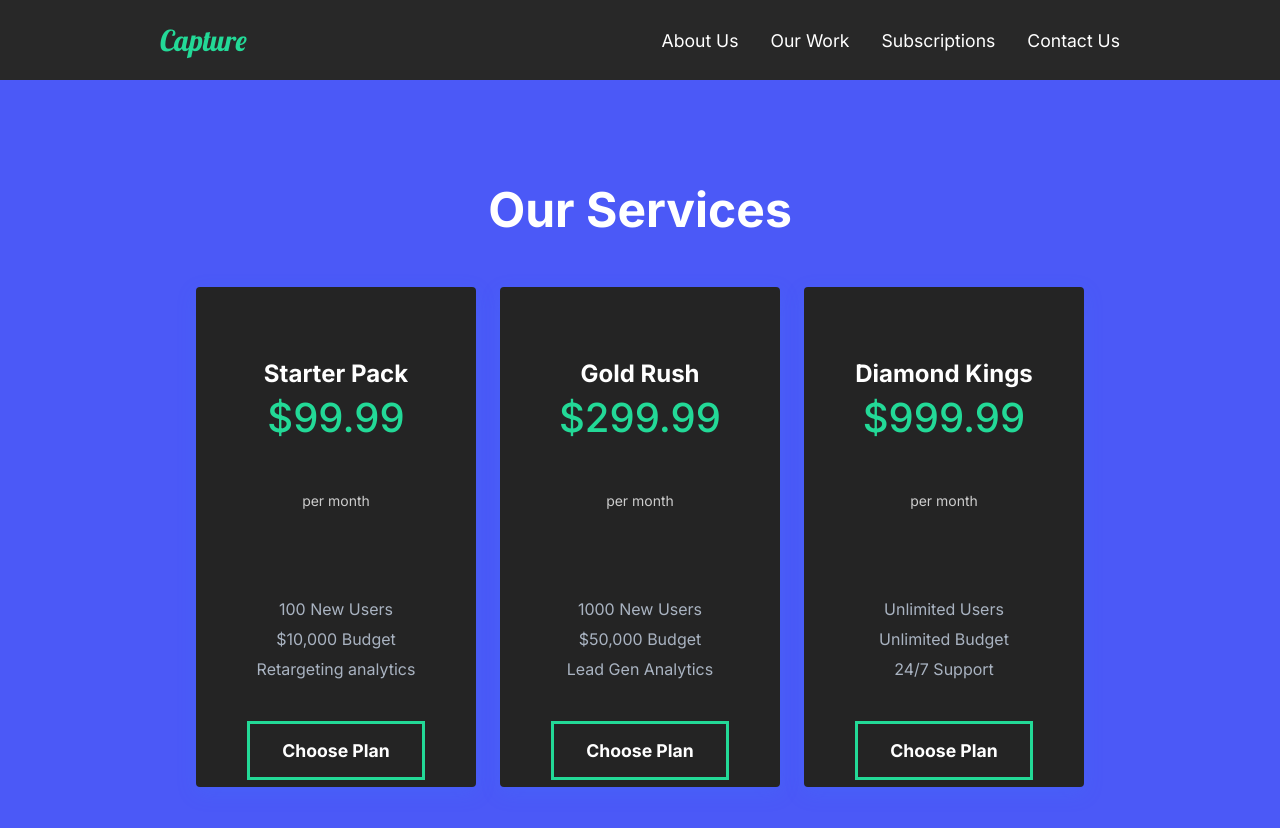
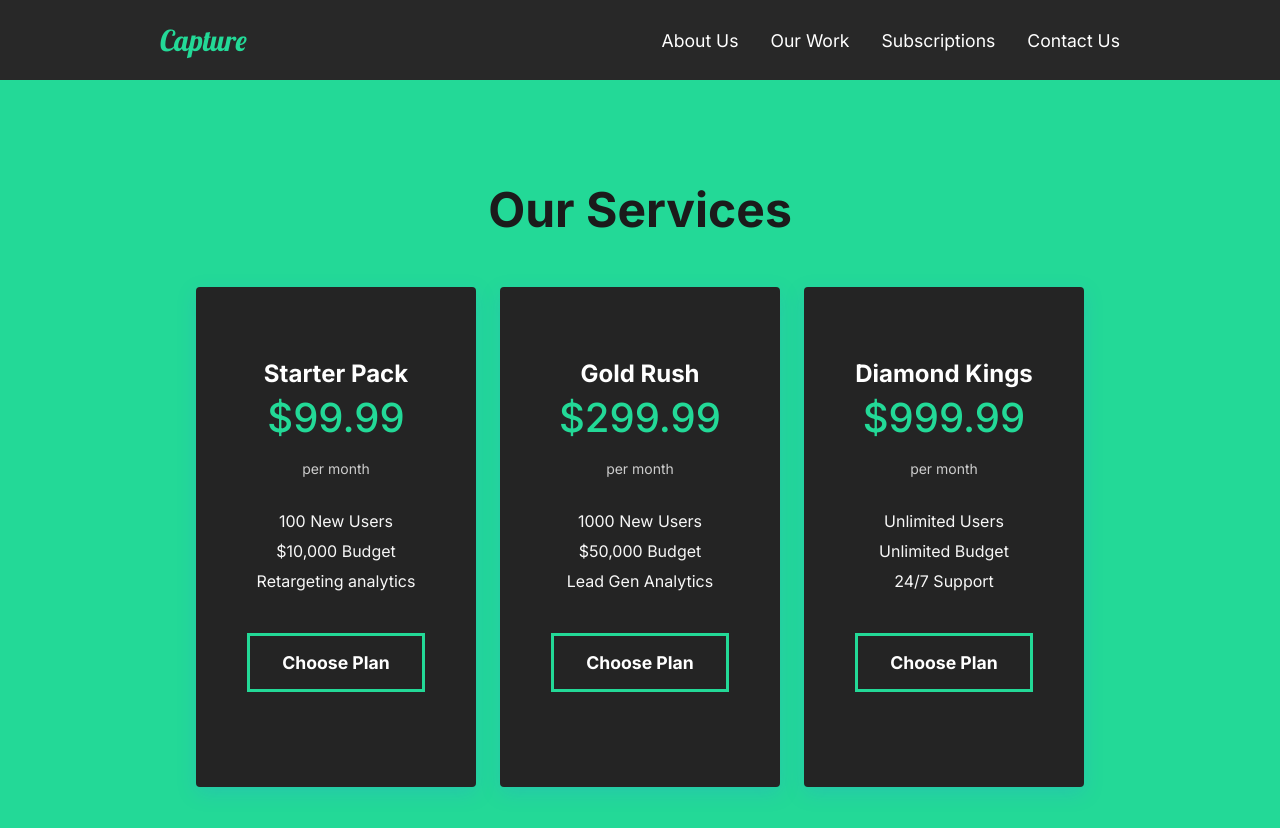
Before and after one commit to sujoyduttajad/Capture-Portfolio, a React (Create React App) app: page /subspack in a window 1280 px wide. Shown: the top 828 px of the page. Built offline with nearby package versions, Linux system fonts and the light colour scheme.

Commit message:
Update SubsAndPacks.js

```diff
--- a/src/components/SubsAndPacks.js
+++ b/src/components/SubsAndPacks.js
@@ -8,7 +8,7 @@ export const PricingSection = styled.div`
   display: flex;
   flex-direction: column;
   justify-content: center;
-  background: #4b59f7;
+  background-color: #23d997;
 `;
 
 export const PricingWrapper = styled.div`
@@ -25,7 +25,7 @@ export const PricingWrapper = styled.div`
 `;
 
 export const PricingHeading = styled.h1`
-  color: #fff;
+  color: #1b1b1b;
   font-size: 48px;
   margin-bottom: 24px;
 `;
@@ -90,7 +90,8 @@ export const PricingCardCost = styled.h4`
 
 export const PricingCardLength = styled.p`
   font-size: 14px;
-  margin-bottom: 24px;
+  padding: 1rem;
+  /* margin-bottom: 24px; */
 `;
 
 export const PricingCardFeatures = styled.ul`
@@ -99,7 +100,7 @@ export const PricingCardFeatures = styled.ul`
   display: flex;
   flex-direction: column;
   align-items: center;
-  color: #a9b3c1;
+  color: #f7f7f7;
 `;
 
 export const PricingCardFeature = styled.li`
@@ -111,10 +112,9 @@ const SubsAndPacks = () => {
       <PricingWrapper>
         <PricingHeading>Our Services</PricingHeading>
         <PricingContainer>
-          <PricingCard to="/sign-up">
+          <PricingCard>
             <PricingCardInfo>
               <PricingCardIcon>
-                {/* <GiRock /> */}
               </PricingCardIcon>
               <PricingCardPlan>Starter Pack</PricingCardPlan>
               <PricingCardCost>$99.99</PricingCardCost>
@@ -124,13 +124,12 @@ const SubsAndPacks = () => {
                 <PricingCardFeature>$10,000 Budget</PricingCardFeature>
                 <PricingCardFeature>Retargeting analytics</PricingCardFeature>
               </PricingCardFeatures>
-              <button primary>Choose Plan</button>
+              <button>Choose Plan</button>
             </PricingCardInfo>
           </PricingCard>
-          <PricingCard to="/sign-up">
+          <PricingCard>
             <PricingCardInfo>
               <PricingCardIcon>
-                {/* <GiCrystalBars /> */}
               </PricingCardIcon>
               <PricingCardPlan>Gold Rush</PricingCardPlan>
               <PricingCardCost>$299.99</PricingCardCost>
@@ -140,13 +139,12 @@ const SubsAndPacks = () => {
                 <PricingCardFeature>$50,000 Budget</PricingCardFeature>
                 <PricingCardFeature>Lead Gen Analytics</PricingCardFeature>
               </PricingCardFeatures>
-              <button primary>Choose Plan</button>
+              <button>Choose Plan</button>
             </PricingCardInfo>
           </PricingCard>
-          <PricingCard to="/sign-up">
+          <PricingCard>
             <PricingCardInfo>
               <PricingCardIcon>
-                {/* <GiCutDiamond /> */}
               </PricingCardIcon>
               <PricingCardPlan>Diamond Kings</PricingCardPlan>
               <PricingCardCost>$999.99</PricingCardCost>
@@ -156,7 +154,7 @@ const SubsAndPacks = () => {
                 <PricingCardFeature>Unlimited Budget</PricingCardFeature>
                 <PricingCardFeature>24/7 Support</PricingCardFeature>
               </PricingCardFeatures>
-              <button primary>Choose Plan</button>
+              <button>Choose Plan</button>
             </PricingCardInfo>
           </PricingCard>
         </PricingContainer>
```
